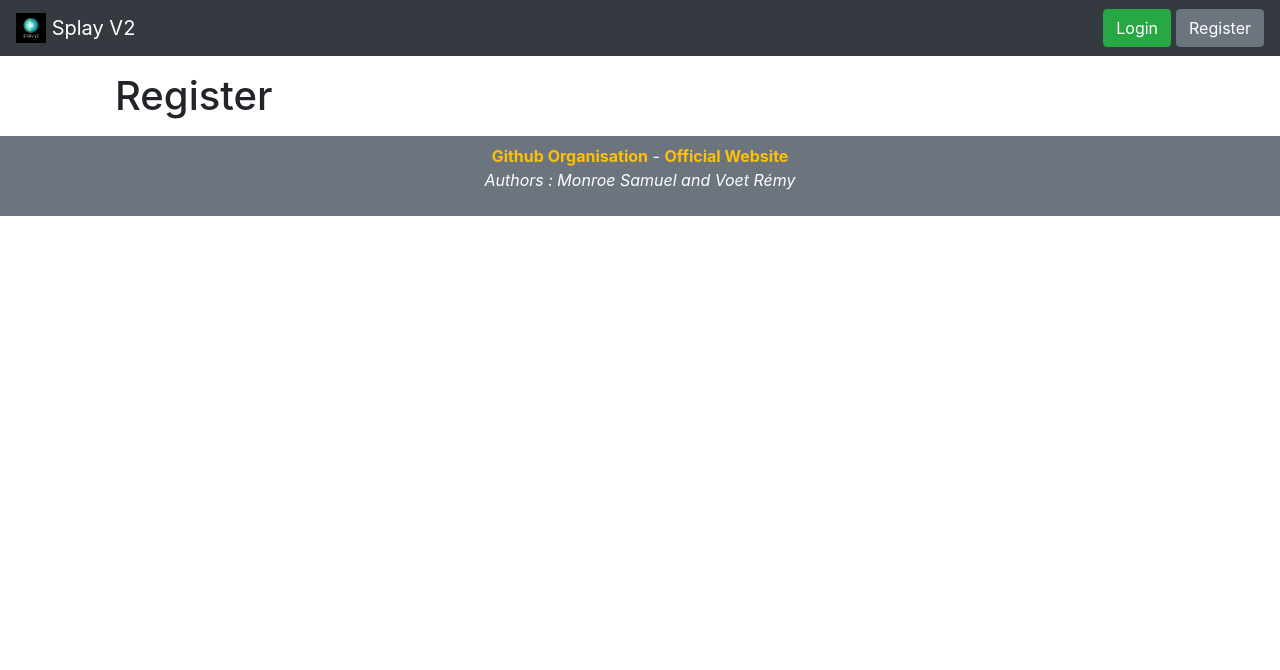
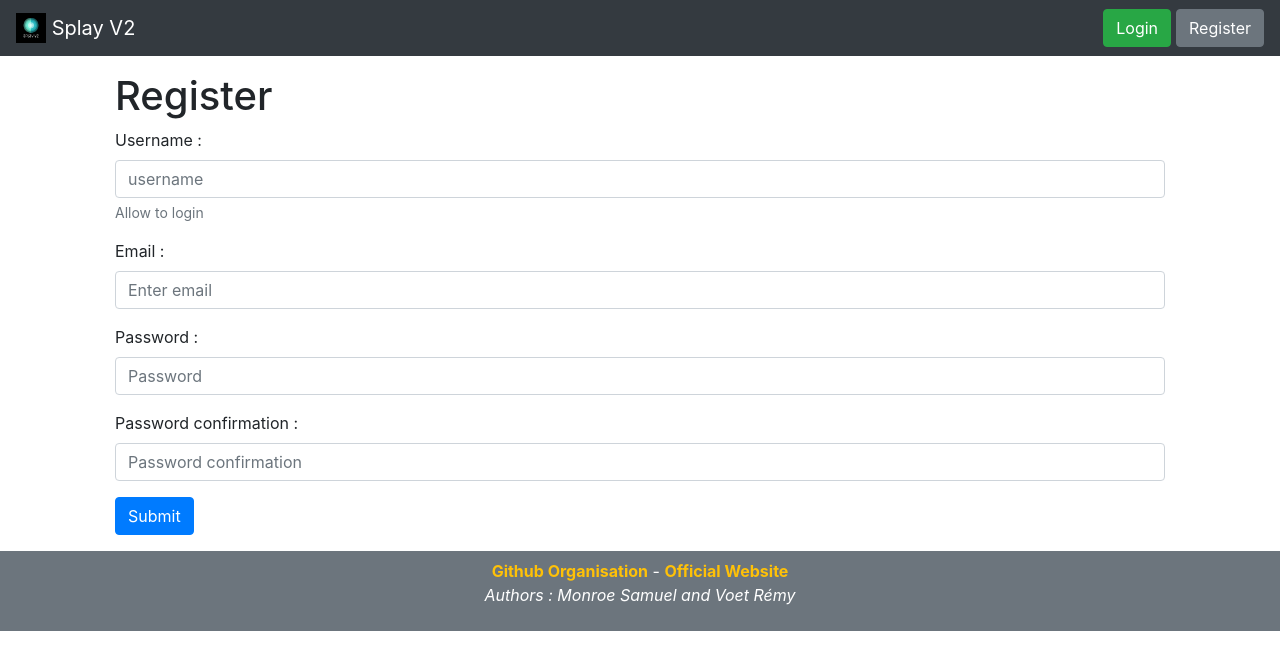
Before and after one commit to splay-project-v2/web_app, a Vue app: page /register in a window 1280 px wide. Shown: the top 670 px of the page. Built offline with nearby package versions, Linux system fonts and the light colour scheme.

Commit message:
Form for registering.

```diff
--- a/src/App.vue
+++ b/src/App.vue
@@ -8,7 +8,7 @@
         <b-alert
             variant="success"
             dismissible fade
-            :show="alerts.success"
+            :show="alerts.success != null"
             @dismissed="alerts.success=null">
           <span v-html="alerts.success"></span>
         </b-alert>
--- a/src/components/Header.vue
+++ b/src/components/Header.vue
@@ -27,6 +27,14 @@
           class="btn btn-success"
           type="button"
         >Login</router-link>
+
+        <button
+          v-else
+          class="btn btn-danger"
+          type="button"
+          v-on:click="$emit('logout')"
+        >Logout : {{ auth.username }}</button>
+
         <router-link
           v-if="!auth.isAuth"
           tag="button"
@@ -35,12 +43,6 @@
           type="button"
         >Register</router-link>
 
-        <button
-          v-if="auth.isAuth"
-          class="btn btn-danger"
-          type="button"
-          v-on:click="$emit('logout')"
-        >Logout : {{ auth.username }}</button>
       </form>
     </div>
   </nav>
--- a/src/components/Login.vue
+++ b/src/components/Login.vue
@@ -1,11 +1,8 @@
 <template>
   <div class="container">
     <h1 class="text-center">Login</h1>
-    <b-alert variant="danger" dismissible fade :show="alerts.error" @dismissed="alerts.error=null">
+    <b-alert variant="danger" fade :show="alerts.error != null" @dismissed="alerts.error=null">
       <span v-html="alerts.error"></span>
-    </b-alert>
-    <b-alert variant="warning" dismissible fade :show="alerts.warning" @dismissed="alerts.warning=null">
-      <span v-html="alerts.warning"></span>
     </b-alert>
     <form>
       <div class="form-group">
@@ -45,9 +42,7 @@ export default {
         password: ""
       },
       alerts: {
-        error: null,
-        success: null,
-        warning: null
+        error: null
       }
     };
   },
--- a/src/components/Register.vue
+++ b/src/components/Register.vue
@@ -1,14 +1,108 @@
 <template>
   <div class="container">
     <h1>Register</h1>
+    <b-alert variant="danger" fade :show="alerts.errors != null" @dismissed="alerts.errors=null">
+      <ul v-if="Array.isArray(alerts.errors)">
+        <li v-for="(msgE, index) in alerts.errors" v-bind:key="'regErr' + index">
+          <span v-html="msgE"></span>
+        </li>
+      </ul>
+      <span v-else v-html="alerts.errors"></span>
+    </b-alert>
+
+    <b-form>
+      <b-form-group label="Username :" label-for="usernameRegister" description="Allow to login">
+        <b-form-input
+          id="usernameRegister"
+          type="text"
+          v-model="input.username"
+          required
+          placeholder="username"
+        ></b-form-input>
+      </b-form-group>
+      <b-form-group label="Email :" label-for="emailRegister">
+        <b-form-input
+          id="emailRegister"
+          type="email"
+          v-model="input.email"
+          placeholder="Enter email"
+        ></b-form-input>
+      </b-form-group>
+      <b-form-group label="Password :" label-for="passwordRegister1">
+        <b-form-input
+          id="passwordRegister1"
+          type="password"
+          v-model="input.password1"
+          placeholder="Password"
+        ></b-form-input>
+      </b-form-group>
+      <b-form-group label="Password confirmation :" label-for="passwordRegister2">
+        <b-form-input
+          id="passwordRegister2"
+          type="password"
+          v-model="input.password2"
+          placeholder="Password confirmation"
+        ></b-form-input>
+      </b-form-group>
+      <b-button variant="primary" v-on:click="register">Submit</b-button>
+    </b-form>
   </div>
 </template>
 
 <script>
 export default {
   name: "Register",
+  data() {
+    return {
+      input: {
+        username: "",
+        password1: "",
+        password2: "",
+        email: ""
+      },
+      alerts: {
+        errors: null
+      }
+    };
+  },
   props: {},
-  methods: {}
+  methods: {
+    register() {
+      if (this.checkInputs()) {
+        // TODO API
+        // eslint-disable-next-line
+        new Promise((resolve, reject) => {
+          resolve({ username: this.input.username, token: "TOKEN-TODO" });
+        }).then(res => {
+          this.$emit("login", res.username, res.token);
+          this.$router.replace("home");
+        });
+      }
+    },
+    checkInputs() {
+      const alerts = [];
+
+      if (this.input.username.length < 4) {
+        alerts.push(
+          "The <b>Username</b> need to have more than <b>4 caracters!</b>"
+        );
+      }
+      if (this.input.password1.length < 4) {
+        alerts.push(
+          "The <b>Password</b> need to have more than <b>4 caracters!</b> "
+        );
+      }
+      if (this.input.password1 !== this.input.password2) {
+        alerts.push("The <b>second password</b> isn't the same than other!");
+      }
+
+      if (alerts.length > 0) {
+        this.alerts.errors = alerts;
+        return false;
+      }
+      return true;
+    }
+  }
 };
 </script>
 
```
